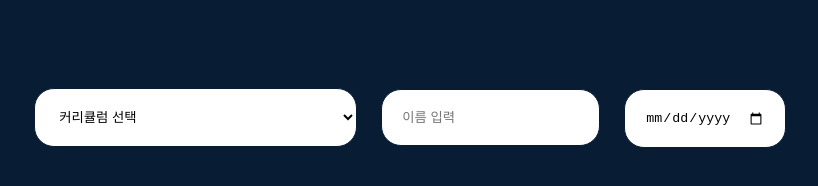
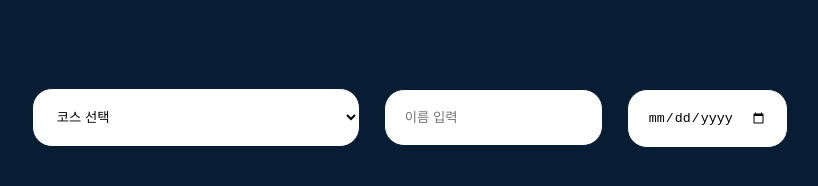
Before and after one commit to AffinityUniverse/certificate, a plain HTML site: page index.html in a window 1280 px wide. Shown: the full height of the page, 230-1048 px from the left. Drawn offline with nearby package versions, Linux system fonts and the light colour scheme.

Commit message:
Update index.html

```diff
--- a/index.html
+++ b/index.html
@@ -11,57 +11,20 @@
 <body>
   <div class="controls">
     <select id="curriculum">
-      <option value="">커리큘럼 선택</option>
-      <optgroup label="PICTURE BOOK DESIGN">
-        <option value="ART BOOK DESIGN COURSE">ART BOOK DESIGN COURSE</option>
-        <option value="AFFINITY DESIGN FOUNDATION">AFFINITY DESIGN FOUNDATION</option>
-        <option value="AFFINITY DESIGN DIPLOMA">AFFINITY DESIGN DIPLOMA</option>
+      <option value="">코스 선택</option>
+      <option value="ART BOOK DESIGN COURSE">ART BOOK DESIGN COURSE</option>
         <option value="PICTURE BOOK COURSE">PICTURE BOOK COURSE</option>
-      </optgroup>
-      <optgroup label="DIGITAL DRAWING">
-        <option value="DIGITAL DRAWING BASIC">DIGITAL DRAWING BASIC</option>
-        <option value="DIGITAL DRAWING PRO">DIGITAL DRAWING PRO</option>
-        <option value="DIGITAL DRAWING BOOK">DIGITAL DRAWING BOOK</option>
-        <option value="DIGITAL DRAWING LANDSCAPE">DIGITAL DRAWING LANDSCAPE</option>
-        <option value="DIGITAL DRAWIGN ANIMATION BASIC">DIGITAL DRAWIGN ANIMATION BASIC</option>
-        <option value="DIGITAL DRAWING ANIMATION PRO">DIGITAL DRAWING ANIMATION PRO</option>
-      </optgroup>
-      <optgroup label="MESSAGE DESIGN">
-        <option value="MESSAGE DESIGN STORY CRAFTING">MESSAGE DESIGN STORY CRAFTING</option>
-        <option value="MESSAGE DESIGN ART ESSAY">MESSAGE DESIGN ART ESSAY</option>
-        <option value="MESSAGE DESIGN IDENTITY BOOK">MESSAGE DESIGN IDENTITY BOOK</option>
-        <option value="MESSAGE DESIGN PUBLISHING">MESSAGE DESIGN PUBLISHING</option>
-      </optgroup>
-      <optgroup label="CHARACTER IP DESIGN">
-        <option value="CHARACTER IP GOODS DESIGN">CHARACTER IP GOODS DESIGN</option>
-        <option value="CHARACTER IP EMOTICON DESIGN">CHARACTER IP EMOTICON DESIGN</option>
-      </optgroup>
-      <optgroup label="CODE DESIGN">
-        <option value="CODE DESIGN SCRATCH BASIC">CODE DESIGN SCRATCH BASIC</option>
-        <option value="CODE DESIGN SCRATCH PRO">CODE DESIGN SCRATCH PRO</option>
-        <option value="CODE DESIGN PLAY BOOK">CODE DESIGN PLAY BOOK</option>
-        <option value="CODE DESIGN HTML BASIC">CODE DESIGN HTML BASIC</option>
-        <option value="CODE DESIGN HTML PRO">CODE DESIGN HTML PRO</option>
-        <option value="CODE DESIGN JAVASCRIPT BASIC">CODE DESIGN JAVASCRIPT BASIC</option>
-        <option value="CODE DESIGN JAVASCRIPT PRO">CODE DESIGN JAVASCRIPT PRO</option>
-      </optgroup>
-      <optgroup label="BRAND DESIGN">
-        <option value="AFFINITY DESIGNER">AFFINITY DESIGNER</option>
-        <option value="AFFINITY PHOTO">AFFINITY PHOTO</option>
-        <option value="AFFINITY MASTER">AFFINITY MASTER</option>
-      </optgroup>
-      <optgroup label="MOTION GRAPHICS">
-        <option value="MOTION GRAPHICS VIDEO BASIC">MOTION GRAPHICS VIDEO BASIC</option>
-        <option value="MOTION GRAPHICS VIDEO PRO">MOTION GRAPHICS VIDEO PRO</option>
-        <option value="MOTION GRAPHICS BOOK ANIMATION">MOTION GRAPHICS BOOK ANIMATION</option>
-        <option value="MOTION GRAPHICS PORTFOLIO">MOTION GRAPHICS PORTFOLIO</option>
-      </optgroup>
-      <optgroup label="WEB PRODUCER">
-        <option value="MARKETING MANAGEMENT">MARKETING MANAGEMENT</option>
-        <option value="WEB DESIGN PRO MASTER">WEB DESIGN PRO MASTER</option>
-        <option value="WEB DESIGN PROFILE PORTFOLIO">WEB DESIGN PROFILE PORTFOLIO</option>
+        <option value="DIGITAL DRAWING BOOK COURSE">DIGITAL DRAWING BOOK COURSE</option>
+        <option value="DIGITAL DRAWING ANIMATION COURSE">DIGITAL DRAWING ANIMATION COURSE</option>
+        <option value="MESSAGE DESIGN PUBLISHING COURSE">MESSAGE DESIGN PUBLISHING COURSE</option>
+        <option value="CHARACTER IP DESIGN COURSE">CHARACTER IP DESIGN COURSE</option>
+        <option value="VIDEO EDITING COURSE">VIDEO EDITING COURSE</option>
+        <option value="MOTION GRAPHICS COURSE">MOTION GRAPHICS COURSE</option>
+        <option value="MARKETING MANAGEMENT COURSE">MARKETING MANAGEMENT COURSE</option>
+        <option value="WEB PORTFOLIO COURSE">WEB PORTFOLIO COURSE</option>
         <option value="IDENTITY BRAND DESIGN COURSE">IDENTITY BRAND DESIGN COURSE</option>
-      </optgroup>
+        <option value="CODE DESIGN PLAY BOOK COURSE">CODE DESIGN PLAY BOOK COURSE</option>
+        <option value="CODE DESIGN JAVASCRIPT COURSE">CODE DESIGN JAVASCRIPT COURSE</option>
     </select>
     <input type="text" id="name" placeholder="이름 입력" />
     <input type="date" id="date" />
```
